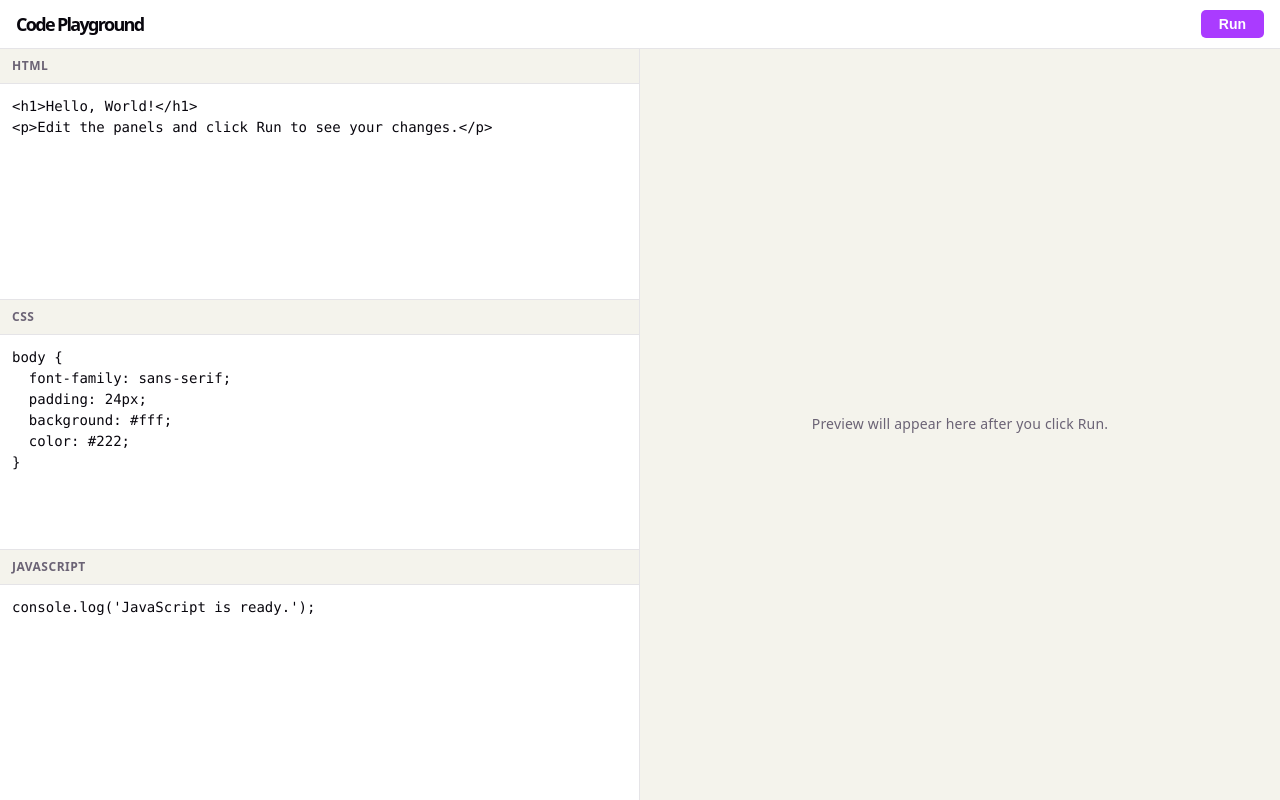
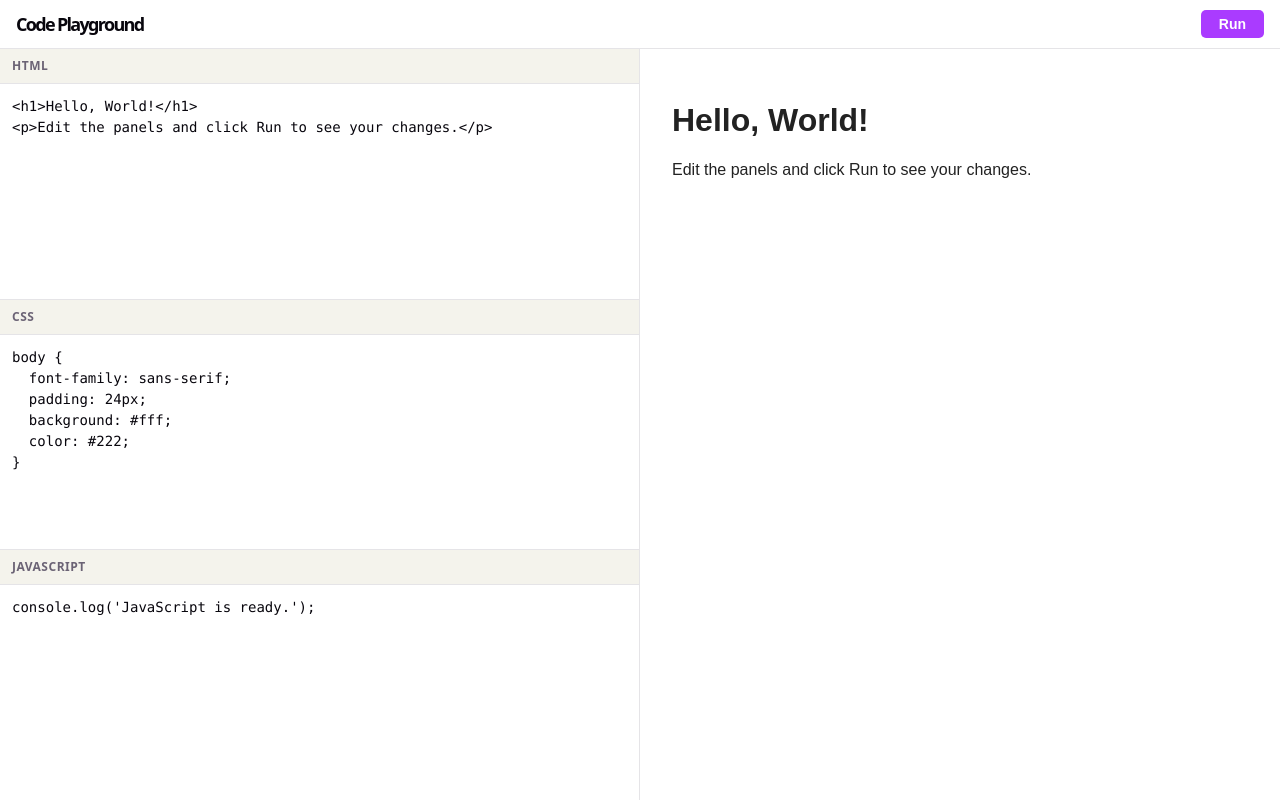
Before and after one commit to Halil-Tunc/browser-code-playground, a React (Vite) app: page / in a window 1280 px wide. Both pictures are taken after a click on the button "Run". Built offline with nearby package versions, Linux system fonts and the light colour scheme.

Commit message:
Implement iframe preview runner

```diff
--- a/src/App.css
+++ b/src/App.css
@@ -110,3 +110,10 @@
   text-align: center;
   padding: 24px;
 }
+
+.preview iframe {
+  width: 100%;
+  height: 100%;
+  border: none;
+  display: block;
+}
--- a/src/App.jsx
+++ b/src/App.jsx
@@ -1,16 +1,22 @@
 import { useState } from 'react'
 import './App.css'
+import { buildDoc } from './utils/buildDoc'
 
 function App() {
   const [html, setHtml] = useState('<h1>Hello, World!</h1>\n<p>Edit the panels and click Run to see your changes.</p>')
   const [css, setCss] = useState('body {\n  font-family: sans-serif;\n  padding: 24px;\n  background: #fff;\n  color: #222;\n}')
   const [js, setJs] = useState("console.log('JavaScript is ready.');")
+  const [srcDoc, setSrcDoc] = useState(null)
+
+  function handleRun() {
+    setSrcDoc(buildDoc(html, css, js))
+  }
 
   return (
     <div className="app">
       <header className="toolbar">
         <h1 className="toolbar-title">Code Playground</h1>
-        <button type="button" className="run-btn">Run</button>
+        <button type="button" className="run-btn" onClick={handleRun}>Run</button>
       </header>
       <main className="workspace">
         <div className="editors">
@@ -28,7 +34,10 @@ function App() {
           </div>
         </div>
         <div className="preview">
-          <p className="preview-placeholder">Preview will appear here after you click Run.</p>
+          {srcDoc === null
+            ? <p className="preview-placeholder">Preview will appear here after you click Run.</p>
+            : <iframe title="preview" srcDoc={srcDoc} sandbox="allow-scripts" />
+          }
         </div>
       </main>
     </div>
--- /dev/null
+++ b/src/utils/buildDoc.js
@@ -0,0 +1,10 @@
+export function buildDoc(html, css, js) {
+  return `<!DOCTYPE html>
+<html>
+<head><style>${css}</style></head>
+<body>
+${html}
+<script>${js}<\/script>
+</body>
+</html>`
+}
```
